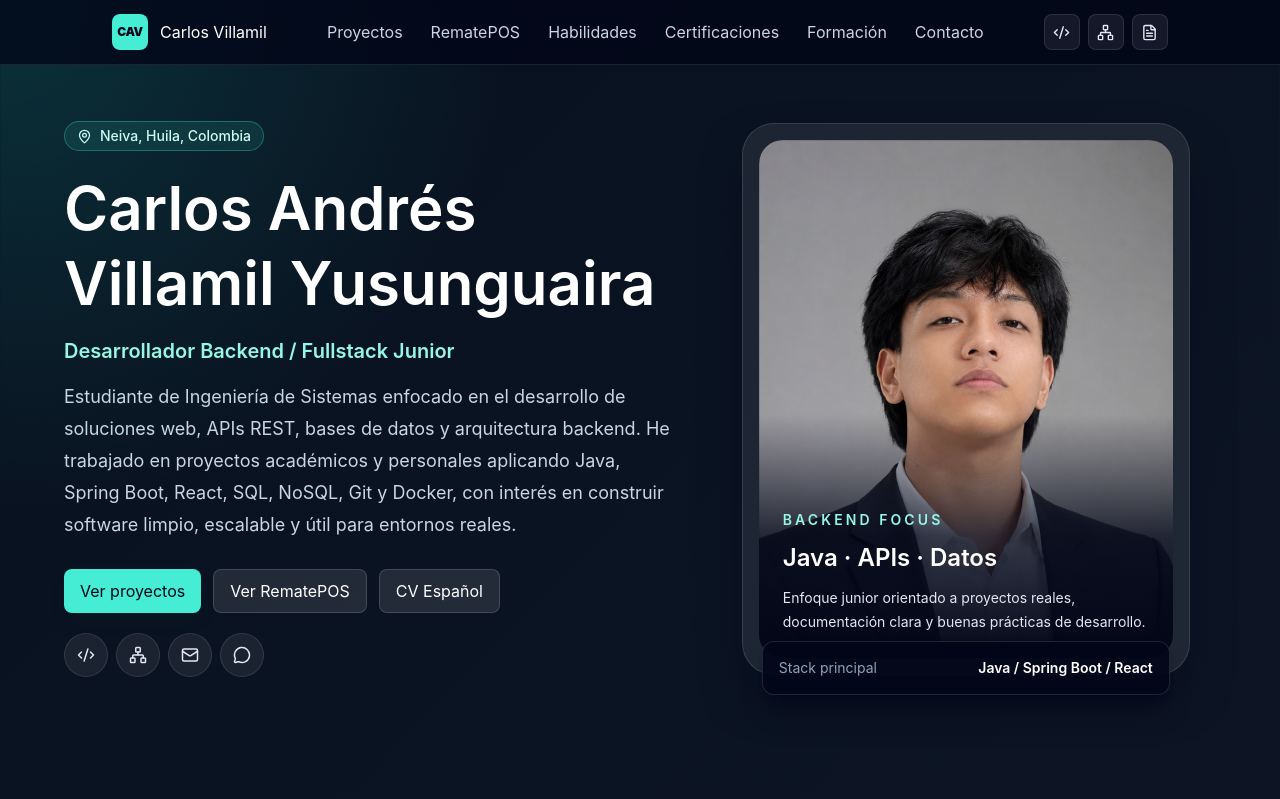
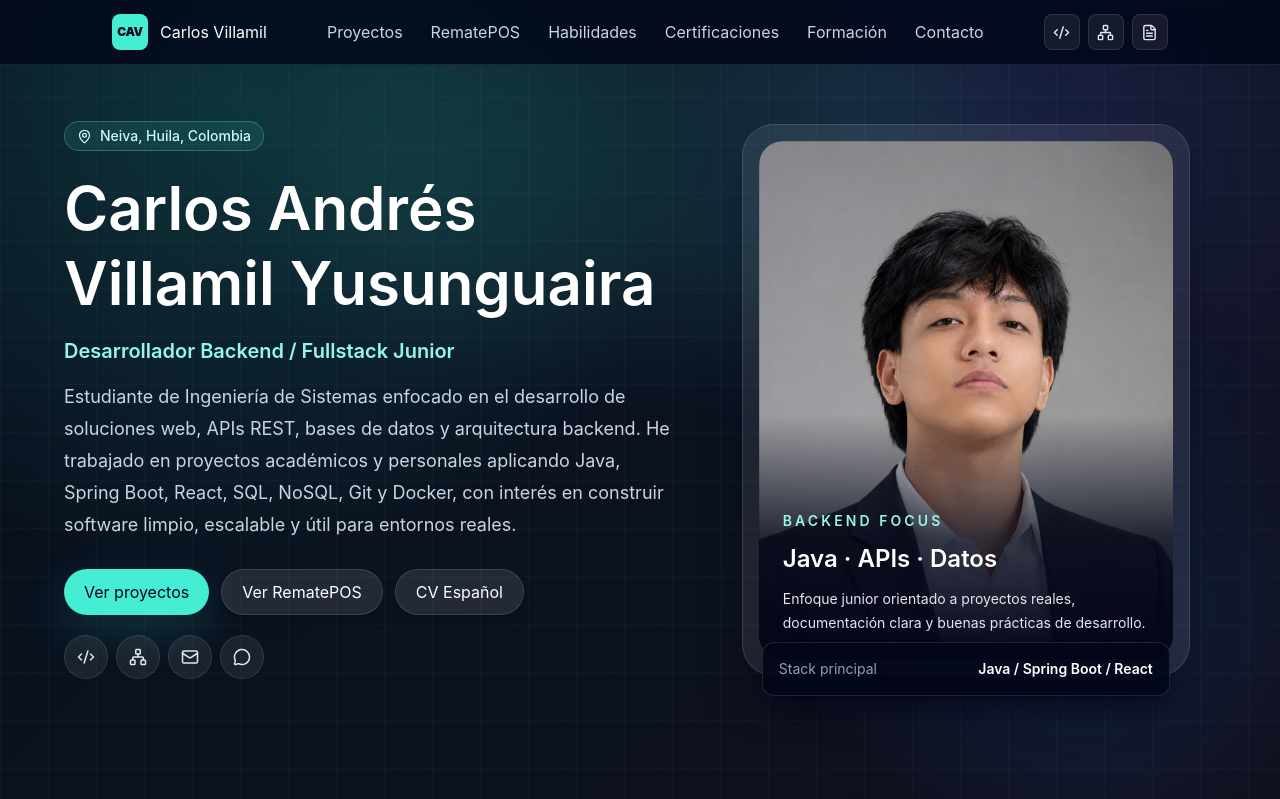
Before and after one commit to pilo77/carlos-villamil-portfolio, a React (Vite) app: page / in a window 1280 px wide. Shown: the top 799 px of the page. Built offline with nearby package versions, Linux system fonts and the light colour scheme.

Commit message:
style(ui): add premium interaction primitives

```diff
--- a/src/App.tsx
+++ b/src/App.tsx
@@ -7,10 +7,12 @@ import { Skills } from './components/sections/Skills'
 import { Timeline } from './components/sections/Timeline'
 import { Footer } from './components/layout/Footer'
 import { Navbar } from './components/layout/Navbar'
+import { BackgroundEffects } from './components/ui/BackgroundEffects'
 
 function App() {
   return (
-    <div className="min-h-screen overflow-hidden text-slate-100">
+    <div className="relative isolate min-h-screen overflow-hidden text-slate-100">
+      <BackgroundEffects />
       <Navbar />
       <main>
         <Hero />
--- a/src/components/ui/ActionButton.tsx
+++ b/src/components/ui/ActionButton.tsx
@@ -1,19 +1,11 @@
 import type { ActionLink } from '../../types'
 import { clsx } from 'clsx'
 import { getSafeAnchorProps } from '../../utils/links'
+import { AnchorButton } from './Button'
+import { getButtonClassName, type ButtonVariant } from './buttonStyles'
 
 interface ActionButtonProps extends ActionLink {
-  variant?: 'primary' | 'secondary' | 'ghost'
-}
-
-const baseClass =
-  'inline-flex min-h-11 items-center justify-center rounded-lg px-4 py-2 text-sm font-semibold transition'
-
-const variantClass = {
-  primary: 'bg-teal-300 text-slate-950 shadow-lg shadow-teal-950/20 hover:bg-teal-200',
-  secondary:
-    'border border-white/15 bg-white/10 text-white hover:border-teal-300/60 hover:bg-white/15',
-  ghost: 'text-slate-200 hover:text-teal-200',
+  variant?: ButtonVariant
 }
 
 export function ActionButton({
@@ -30,7 +22,7 @@ export function ActionButton({
         aria-disabled="true"
         title={note}
         className={clsx(
-          baseClass,
+          getButtonClassName({ variant }),
           'cursor-not-allowed border border-white/10 bg-white/5 text-slate-400',
         )}
       >
@@ -40,12 +32,8 @@ export function ActionButton({
   }
 
   return (
-    <a
-      className={clsx(baseClass, variantClass[variant])}
-      href={href}
-      {...getSafeAnchorProps(href, newTab)}
-    >
+    <AnchorButton href={href} variant={variant} {...getSafeAnchorProps(href, newTab)}>
       {label}
-    </a>
+    </AnchorButton>
   )
 }
--- /dev/null
+++ b/src/components/ui/BackgroundEffects.tsx
@@ -0,0 +1,10 @@
+export function BackgroundEffects() {
+  return (
+    <div aria-hidden="true" className="pointer-events-none fixed inset-0 -z-10 overflow-hidden">
+      <div className="absolute inset-0 bg-[radial-gradient(circle_at_18%_12%,rgba(45,212,191,0.18),transparent_30rem),radial-gradient(circle_at_82%_18%,rgba(99,102,241,0.16),transparent_26rem),linear-gradient(135deg,#07101d_0%,#0b1220_52%,#11101d_100%)]" />
+      <div className="absolute inset-0 opacity-[0.12] [background-image:linear-gradient(rgba(148,163,184,0.35)_1px,transparent_1px),linear-gradient(90deg,rgba(148,163,184,0.35)_1px,transparent_1px)] [background-size:48px_48px]" />
+      <div className="absolute left-1/2 top-0 h-80 w-[42rem] -translate-x-1/2 rounded-full bg-teal-300/10 blur-3xl" />
+      <div className="absolute bottom-0 right-0 h-96 w-96 rounded-full bg-blue-500/10 blur-3xl" />
+    </div>
+  )
+}
--- /dev/null
+++ b/src/components/ui/Button.tsx
@@ -0,0 +1,32 @@
+import type { AnchorHTMLAttributes, ButtonHTMLAttributes, ReactNode } from 'react'
+import { getButtonClassName, type ButtonVariant } from './buttonStyles'
+
+type ButtonSize = 'sm' | 'md'
+
+interface ButtonProps extends ButtonHTMLAttributes<HTMLButtonElement> {
+  children: ReactNode
+  size?: ButtonSize
+  variant?: ButtonVariant
+}
+
+export function Button({ children, className, size, variant, ...props }: ButtonProps) {
+  return (
+    <button className={getButtonClassName({ className, size, variant })} type="button" {...props}>
+      {children}
+    </button>
+  )
+}
+
+interface AnchorButtonProps extends AnchorHTMLAttributes<HTMLAnchorElement> {
+  children: ReactNode
+  size?: ButtonSize
+  variant?: ButtonVariant
+}
+
+export function AnchorButton({ children, className, size, variant, ...props }: AnchorButtonProps) {
+  return (
+    <a className={getButtonClassName({ className, size, variant })} {...props}>
+      {children}
+    </a>
+  )
+}
--- /dev/null
+++ b/src/components/ui/SocialIconButton.tsx
@@ -0,0 +1,76 @@
+import type { LucideIcon } from 'lucide-react'
+import { clsx } from 'clsx'
+import { getSafeAnchorProps } from '../../utils/links'
+
+interface SocialIconButtonProps {
+  disabled?: boolean
+  href?: string
+  icon: LucideIcon
+  label: string
+  newTab?: boolean
+  note?: string
+  onClick?: () => void
+  size?: 'md' | 'sm'
+}
+
+const sizeClass = {
+  md: 'size-12',
+  sm: 'size-10',
+}
+
+const iconSize = {
+  md: 19,
+  sm: 17,
+}
+
+const baseClass =
+  'group relative inline-grid shrink-0 place-items-center rounded-full border transition duration-200 focus-visible:outline focus-visible:outline-2 focus-visible:outline-offset-4 focus-visible:outline-teal-300'
+
+export function SocialIconButton({
+  disabled = false,
+  href,
+  icon: Icon,
+  label,
+  newTab,
+  note,
+  onClick,
+  size = 'md',
+}: SocialIconButtonProps) {
+  const className = clsx(
+    baseClass,
+    sizeClass[size],
+    disabled || !href
+      ? 'cursor-not-allowed border-white/10 bg-white/5 text-slate-500'
+      : 'border-white/12 bg-slate-950/55 text-slate-200 shadow-lg shadow-slate-950/20 hover:-translate-y-1 hover:border-teal-300/65 hover:bg-teal-300/10 hover:text-teal-100 hover:shadow-[0_18px_55px_rgba(45,212,191,0.18)]',
+  )
+
+  const content = (
+    <>
+      <Icon size={iconSize[size]} aria-hidden="true" />
+      <span className="pointer-events-none absolute -bottom-9 left-1/2 z-20 hidden -translate-x-1/2 whitespace-nowrap rounded-full border border-white/10 bg-slate-950/95 px-2.5 py-1 text-xs font-medium text-slate-200 shadow-xl shadow-slate-950/40 group-hover:block group-focus-visible:block">
+        {label}
+      </span>
+    </>
+  )
+
+  if (disabled || !href) {
+    return (
+      <span aria-disabled="true" aria-label={label} className={className} title={note ?? label}>
+        {content}
+      </span>
+    )
+  }
+
+  return (
+    <a
+      aria-label={label}
+      className={className}
+      href={href}
+      onClick={onClick}
+      title={label}
+      {...getSafeAnchorProps(href, newTab)}
+    >
+      {content}
+    </a>
+  )
+}
--- /dev/null
+++ b/src/components/ui/buttonStyles.ts
@@ -0,0 +1,35 @@
+import { clsx } from 'clsx'
+
+export type ButtonVariant = 'primary' | 'secondary' | 'outline' | 'ghost'
+
+type ButtonSize = 'sm' | 'md'
+
+const baseClass =
+  'inline-flex items-center justify-center gap-2 rounded-full font-semibold transition duration-200 focus-visible:outline focus-visible:outline-2 focus-visible:outline-offset-4 focus-visible:outline-teal-300 disabled:pointer-events-none disabled:opacity-50'
+
+const sizeClass: Record<ButtonSize, string> = {
+  md: 'min-h-11 px-5 py-2.5 text-sm',
+  sm: 'min-h-10 px-4 py-2 text-sm',
+}
+
+const variantClass: Record<ButtonVariant, string> = {
+  primary:
+    'bg-teal-300 text-slate-950 shadow-[0_16px_45px_rgba(45,212,191,0.18)] hover:-translate-y-0.5 hover:bg-teal-200 hover:shadow-[0_20px_60px_rgba(45,212,191,0.28)]',
+  secondary:
+    'border border-white/12 bg-white/10 text-white shadow-lg shadow-slate-950/20 hover:-translate-y-0.5 hover:border-teal-300/50 hover:bg-white/14',
+  outline:
+    'border border-teal-300/35 bg-teal-300/5 text-teal-100 hover:-translate-y-0.5 hover:border-teal-200 hover:bg-teal-300/12',
+  ghost: 'text-slate-200 hover:-translate-y-0.5 hover:bg-white/8 hover:text-teal-100',
+}
+
+export function getButtonClassName({
+  className,
+  size = 'md',
+  variant = 'secondary',
+}: {
+  className?: string
+  size?: ButtonSize
+  variant?: ButtonVariant
+}) {
+  return clsx(baseClass, sizeClass[size], variantClass[variant], className)
+}
```
